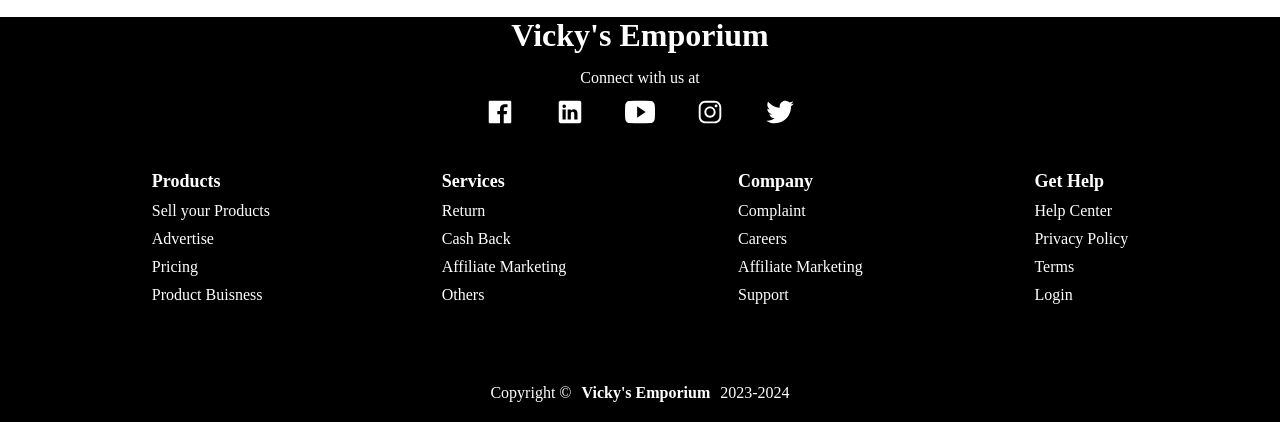
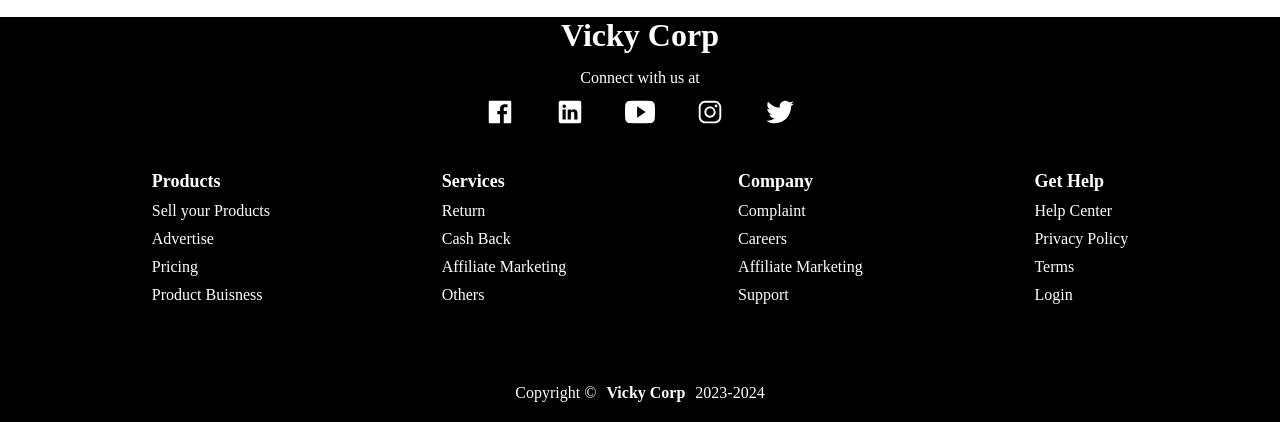
Before and after one commit to vicky0000amu/ecommerce, a plain HTML site: page index.html in a window 1280 px wide. Shown: the part 2063-2485 px from the top of the page. Drawn offline with nearby package versions, Linux system fonts and the light colour scheme.

Commit message:
Update index.html

```diff
--- a/index.html
+++ b/index.html
@@ -490,7 +490,7 @@ flex-wrap: nowrap;
 
 <body>
 <header>
-<div class="logo"><a href="#">Vicky's Emporium</a></div>
+<div class="logo"><a href="#">Vicky Corp</a></div>
 <div class="menu">
 <a href="#">
 <ion-icon name="close" class="close"></ion-icon>
@@ -659,7 +659,7 @@ flex-wrap: nowrap;
 </section>
 <footer>
 <div id="footer" class="footer0">
-<h1>Vicky's Emporium</h1>
+<h1>Vicky Corp</h1>
 </div>
 <div class="footer1 ">
 Connect with us at<div class="social-media">
@@ -711,7 +711,7 @@ Connect with us at<div class="social-media">
 <div class="div">Login</div>
 </div>
 </div>
-<div class="footer3">Copyright © <h4>Vicky's Emporium</h4> 2023-2024</div>
+<div class="footer3">Copyright © <h4>Vicky Corp</h4> 2023-2024</div>
 </footer>
 <script src="https://unpkg.com/ionicons@4.5.10-0/dist/ionicons.js"></script>
 <script>
```
